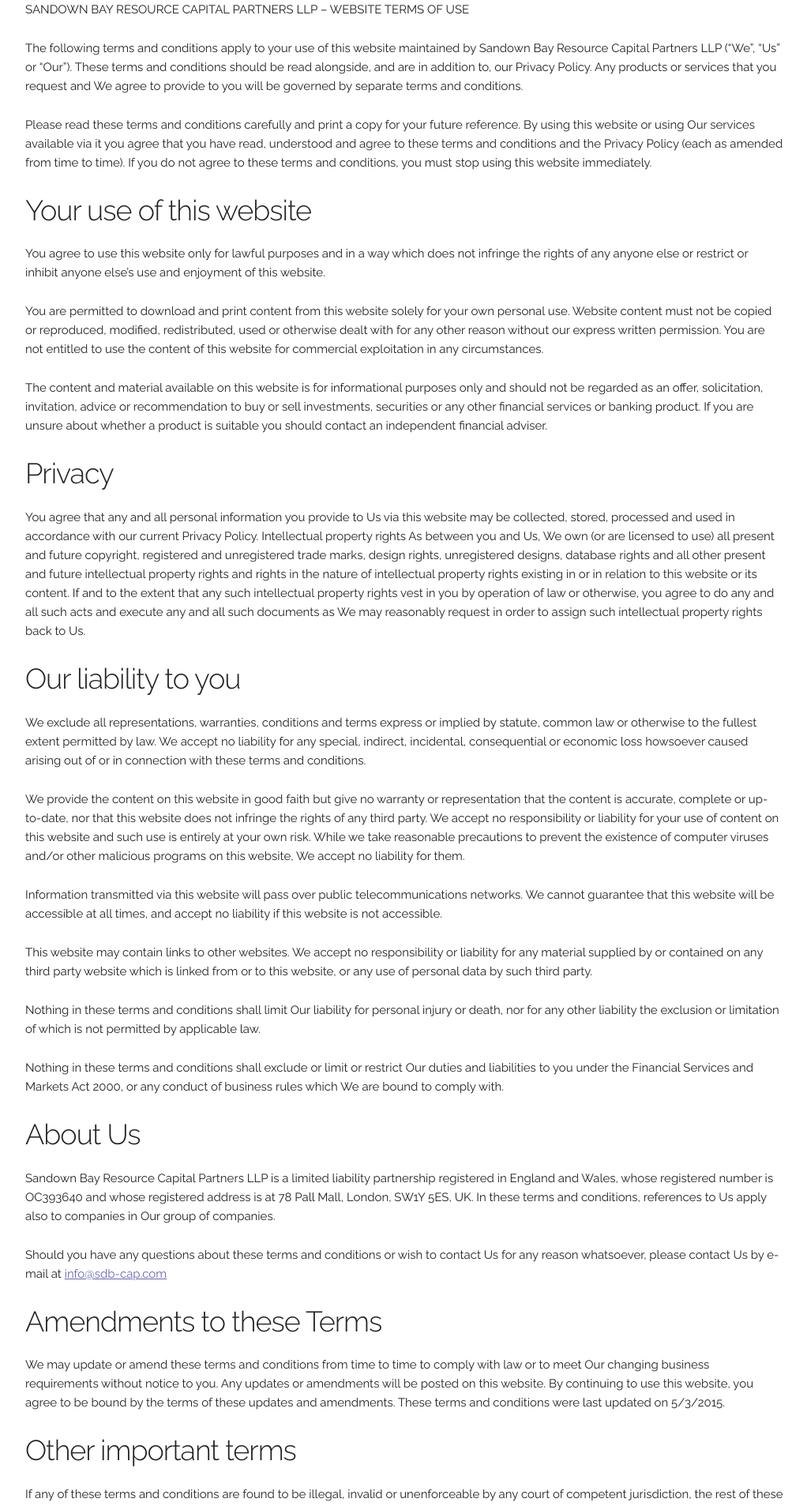
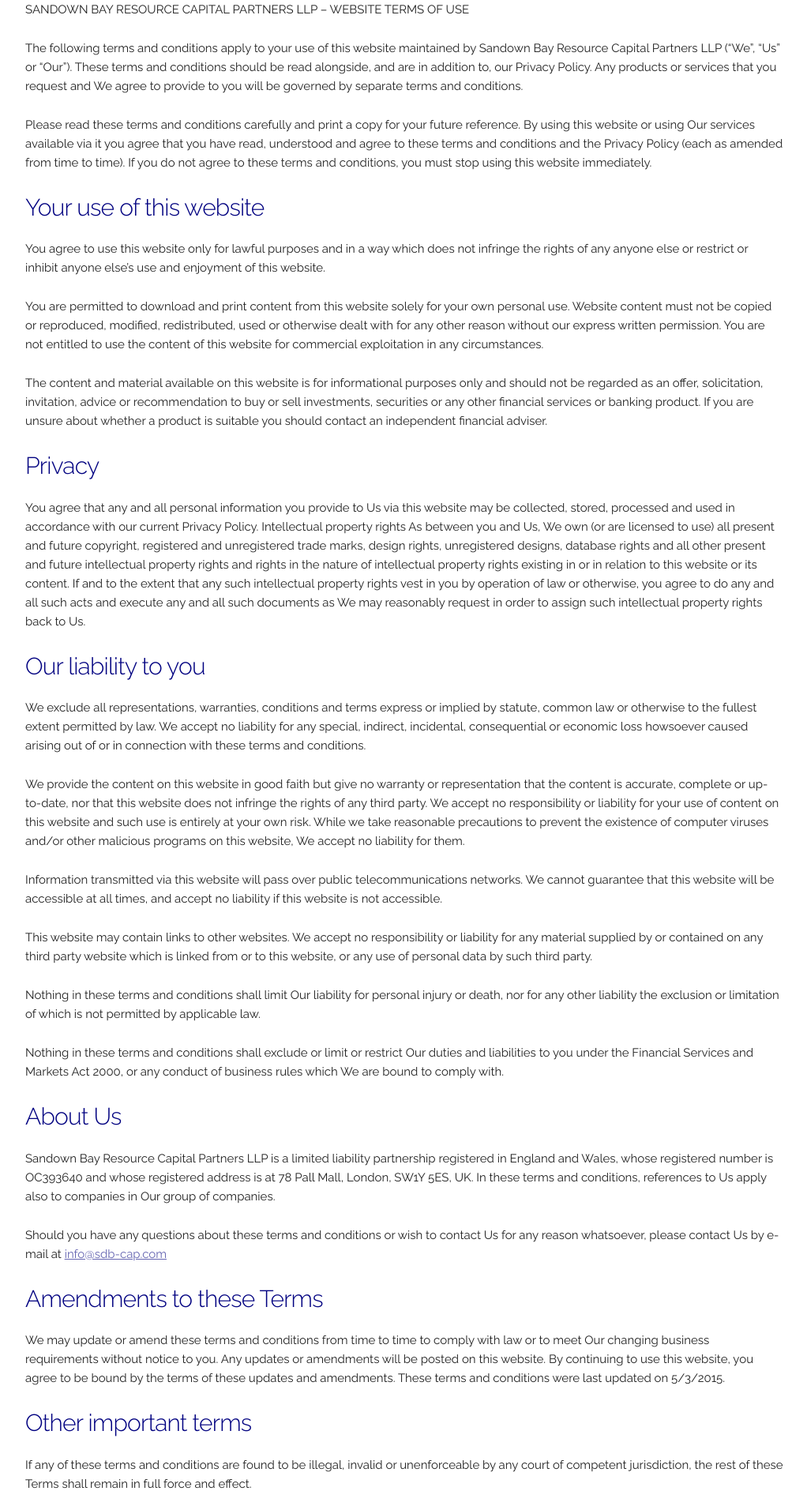
Before and after one commit to nfisher/sdb-cap, a Jekyll site: the page built from terms.md, in a window 1280 px wide. Shown: the part 434-2341 px from the top of the page at 79% size, without its empty margins (128-1150 px from the left). Built offline with Jekyll 4.4.1, drawn with Linux system fonts in a browser that asks for light colours.

```diff
--- a/terms.md
+++ b/terms.md
@@ -19,7 +19,7 @@ website or using Our services available via it you agree that you have read, und
 terms and conditions and the Privacy Policy (each as amended from time to time). If you do not agree to these
 terms and conditions, you must stop using this website immediately.
 
-###Your use of this website
+####Your use of this website
 
 You agree to use this website only for lawful purposes and in a way which does not infringe the rights of any
 anyone else or restrict or inhibit anyone else's use and enjoyment of this website.
@@ -34,7 +34,7 @@ regarded as an offer, solicitation, invitation, advice or recommendation to buy
 any other financial services or banking product. If you are unsure about whether a product is suitable you
 should contact an independent financial adviser.
 
-###Privacy
+####Privacy
 
 You agree that any and all personal information you provide to Us via this website may be collected, stored,
 processed and used in accordance with our current Privacy Policy. Intellectual property rights
@@ -45,7 +45,7 @@ this website or its content. If and to the extent that any such intellectual pro
 operation of law or otherwise, you agree to do any and all such acts and execute any and all such documents
 as We may reasonably request in order to assign such intellectual property rights back to Us.
 
-###Our liability to you
+####Our liability to you
 
 We exclude all representations, warranties, conditions and terms express or implied by statute, common law
 or otherwise to the fullest extent permitted by law. We accept no liability for any special, indirect, incidental,
@@ -73,7 +73,7 @@ Nothing in these terms and conditions shall exclude or limit or restrict Our dut
 the Financial Services and Markets Act 2000, or any conduct of business rules which We are bound to comply
 with.
 
-###About Us
+####About Us
 
 Sandown Bay Resource Capital Partners LLP is a limited liability partnership registered in England and Wales,
 whose registered number is OC393640 and whose registered address is at 78 Pall Mall, London, SW1Y 5ES, UK.
@@ -82,14 +82,14 @@ In these terms and conditions, references to Us apply also to companies in Our g
 Should you have any questions about these terms and conditions or wish to contact Us for any reason
 whatsoever, please contact Us by e-mail at <info@sdb-cap.com>
 
-###Amendments to these Terms
+####Amendments to these Terms
 
 We may update or amend these terms and conditions from time to time to comply with law or to meet Our
 changing business requirements without notice to you. Any updates or amendments will be posted on this
 website. By continuing to use this website, you agree to be bound by the terms of these updates and
 amendments. These terms and conditions were last updated on 5/3/2015.
 
-###Other important terms
+####Other important terms
 
 If any of these terms and conditions are found to be illegal, invalid or unenforceable by any court of competent
 jurisdiction, the rest of these Terms shall remain in full force and effect.
```
